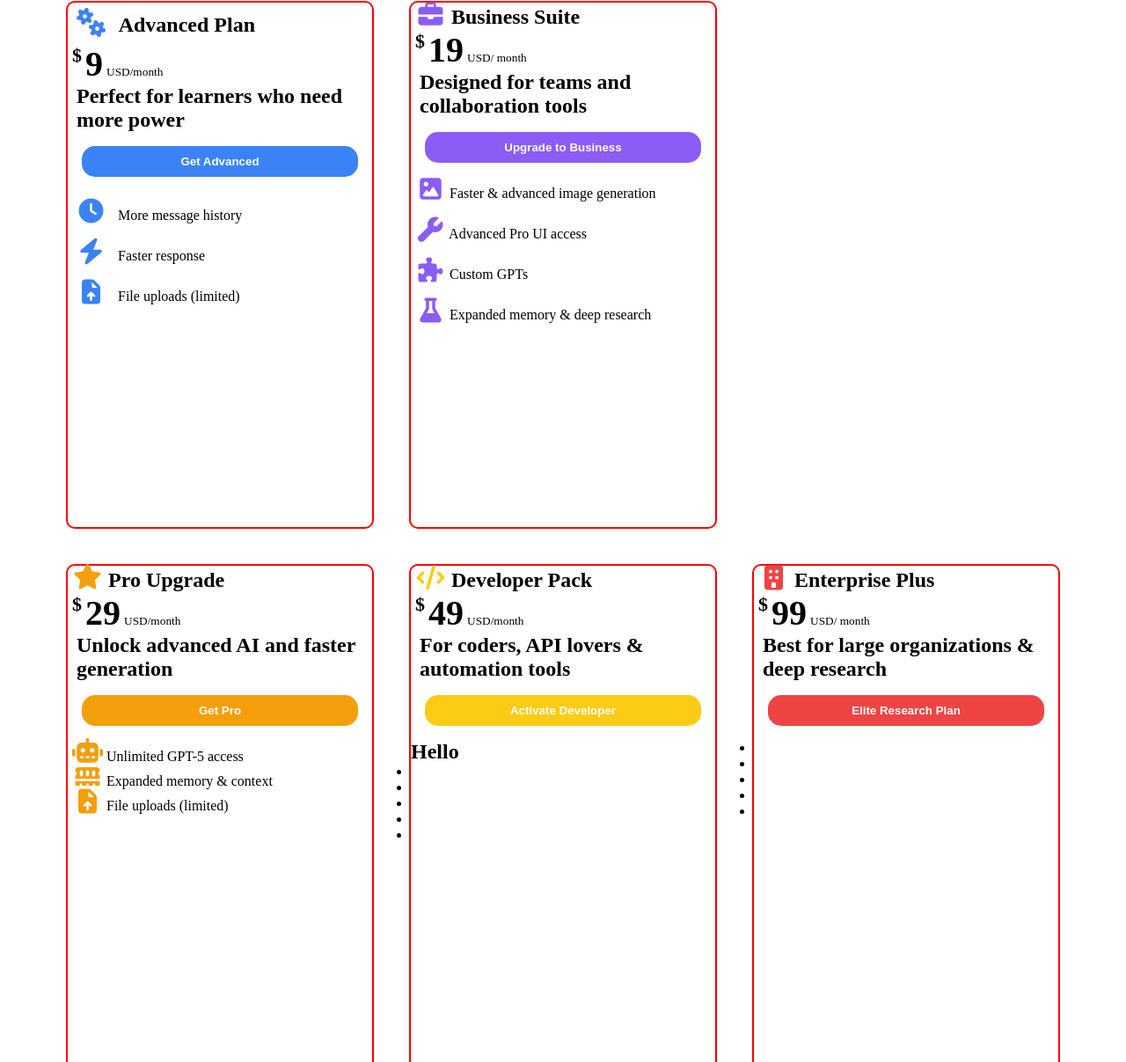
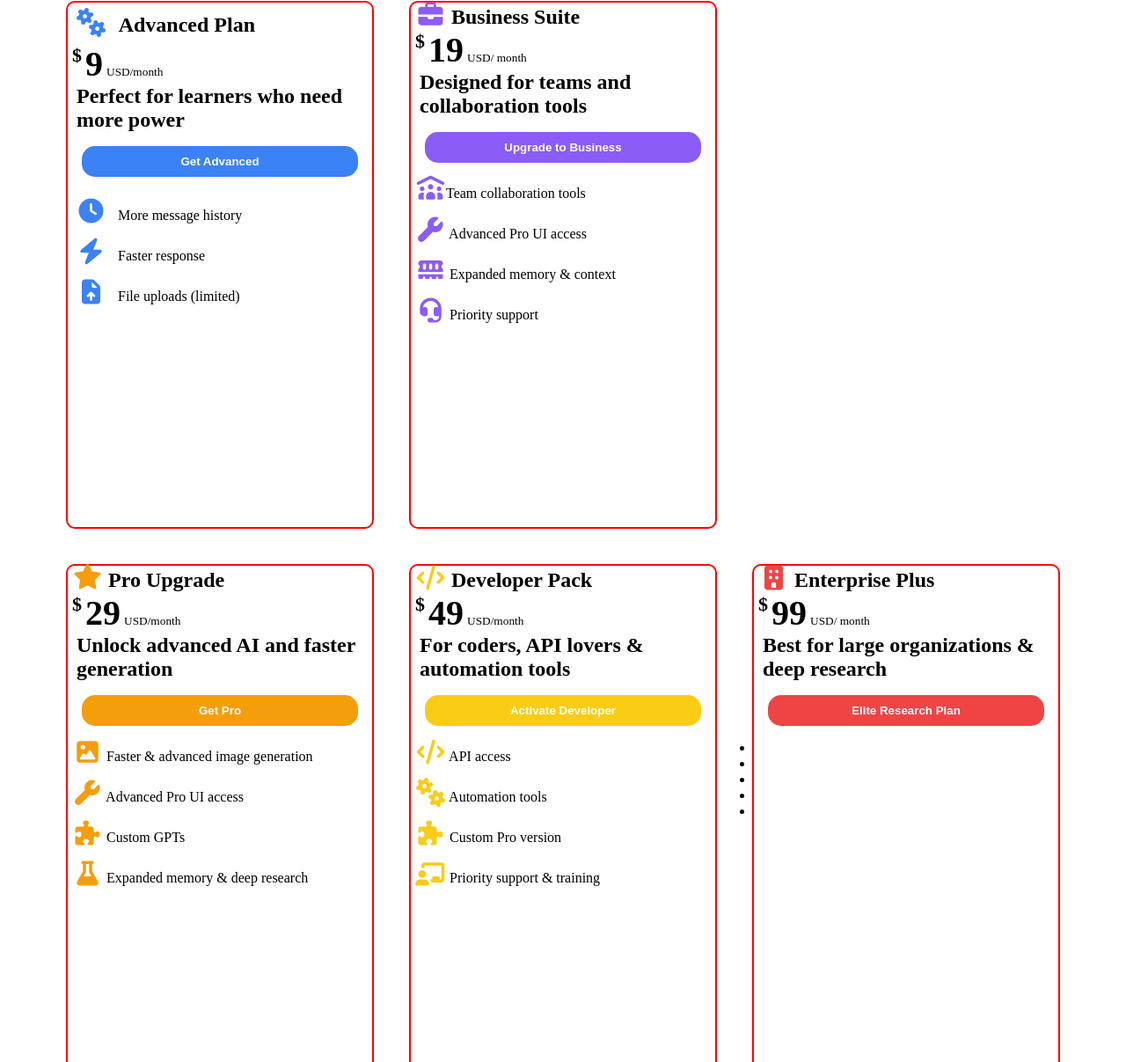
Before and after one commit to HasibCoderLab/pro-upgrade-ui-clone, a plain HTML site: page index.html in a window 1280 px wide. Shown: the part 813-2020 px from the top of the page at 88% size. Drawn offline with Linux system fonts and the light colour scheme.

Commit message:
updatinf 0.1

```diff
--- a/index.html
+++ b/index.html
@@ -92,10 +92,10 @@
             </div>
             <!-- content & icon  -->
             <div class="content-info">
-                <p> <i class="fa-solid fa-image"></i>  Faster & advanced image generation </p> <br>
+                <p> <i class="fa-solid fa-people-roof"></i>Team collaboration tools </p> <br>
                 <p> <i class="fa-solid fa-wrench"></i> Advanced Pro UI access </p> <br>
-                <p> <i class="fa-solid fa-puzzle-piece"></i> Custom GPTs </p><br>
-                <p> <i class="fa-solid fa-flask"></i> Expanded memory & deep research </p>
+                <p> <i class="fa-solid fa-memory"></i> Expanded memory & context </p><br>
+                <p> <i class="fa-solid fa-headset"></i> Priority support </p>
 
 
             </div>
@@ -119,9 +119,10 @@
             </div>
             <!-- content & icon  box 2 -->
             <div class="content-info">
-                <p> <i class="fa-solid fa-robot"></i> Unlimited GPT-5 access </p>
-                <p> <i class="fa-solid fa-memory"></i> Expanded memory & context </p>
-                <p> <i class="fa-solid fa-file-upload"> </i> File uploads (limited) </p>
+                <p> <i class="fa-solid fa-image"></i>  Faster & advanced image generation </p> <br>
+                <p> <i class="fa-solid fa-wrench"></i> Advanced Pro UI access </p> <br>
+                <p> <i class="fa-solid fa-puzzle-piece"></i> Custom GPTs </p><br>
+                <p> <i class="fa-solid fa-flask"></i> Expanded memory & deep research </p>
             </div>
         </div>
 
@@ -140,14 +141,10 @@
             </div>
             <!-- content & icon  -->
             <div class="content-info">
-                <h1>Hello</h1>
-                <ul>
-                    <li></li>
-                    <li></li>
-                    <li></li>
-                    <li></li>
-                    <li></li>
-                </ul>
+               <p> <i class="fa-solid fa-code"></i>  API access </p> <br>
+                <p> <i class="fa-solid fa-cogs"></i> Automation tools </p>  <br>
+                <p> <i class="fa-solid fa-puzzle-piece"></i> Custom Pro  version </p><br>
+                <p> <i class="fa-solid fa-chalkboard-teacher"></i> Priority support & training</p>
             </div>
         </div>
         <div class="box">
```
